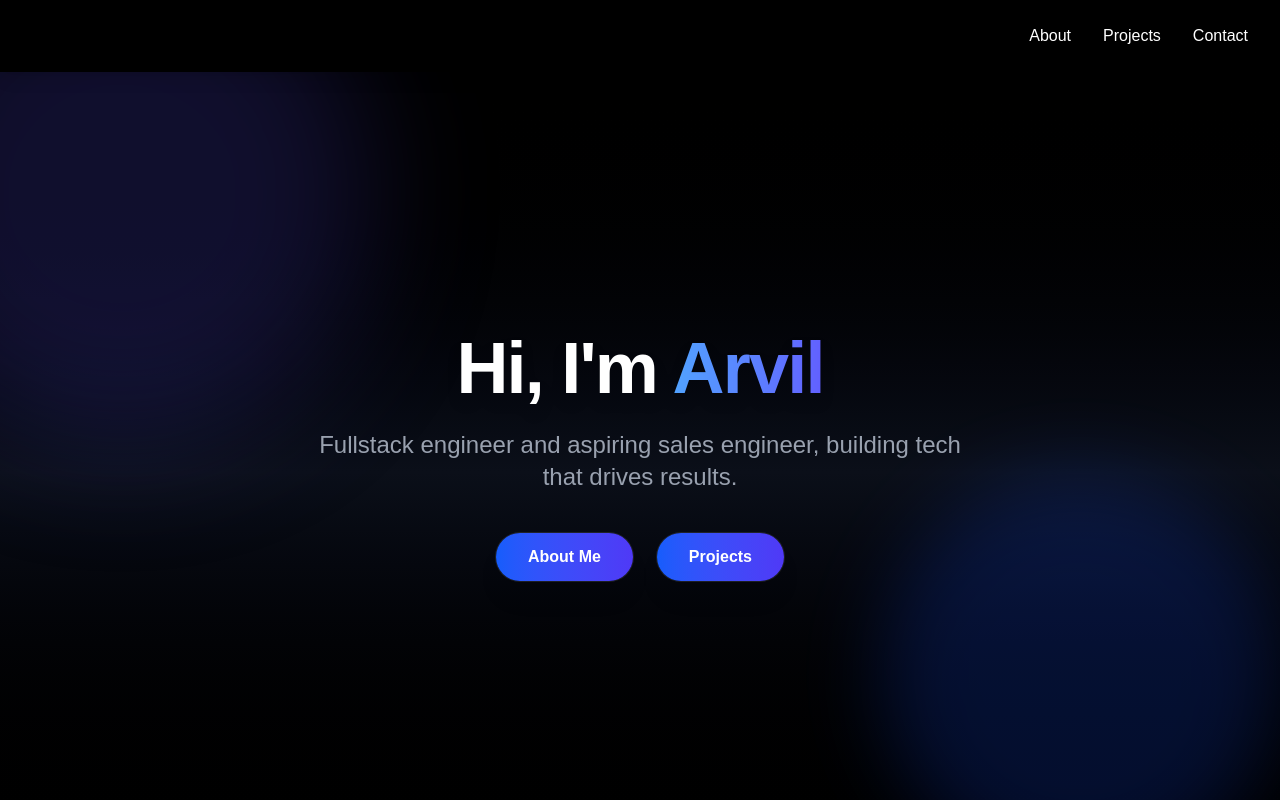
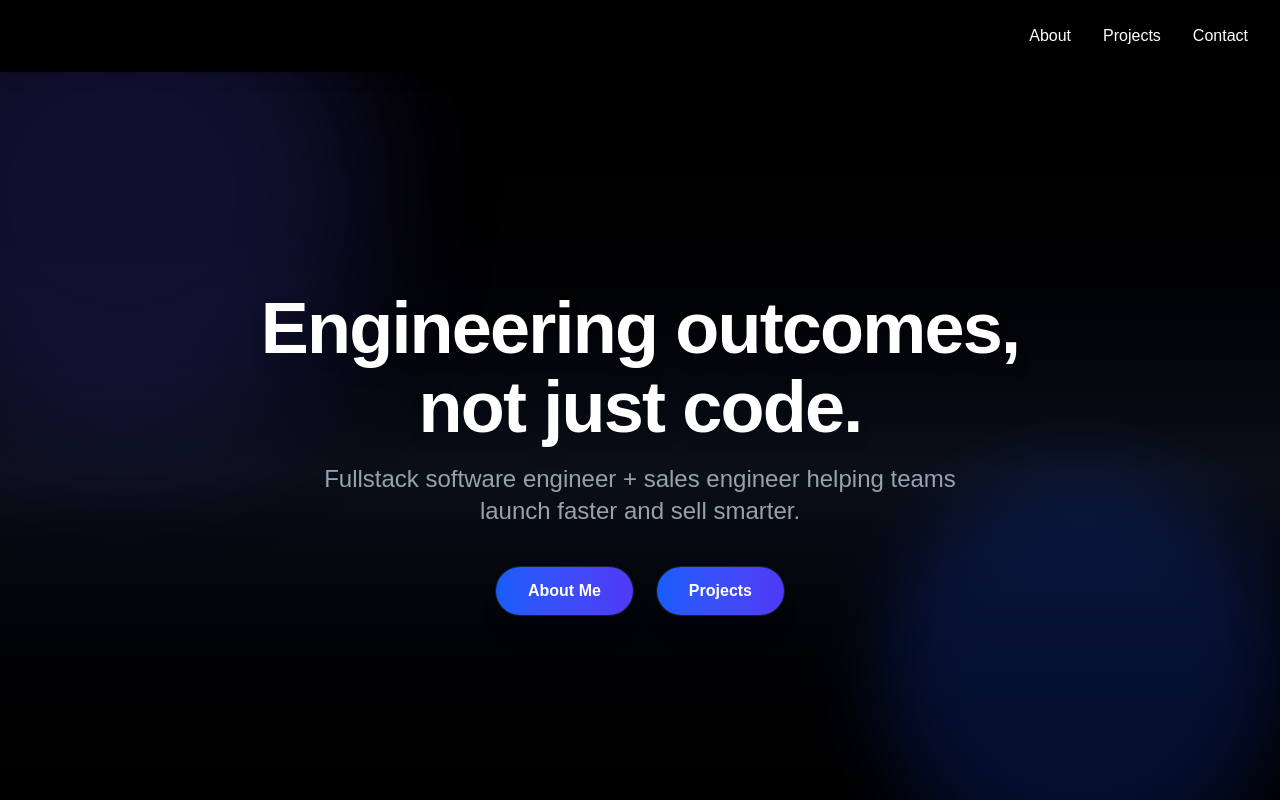
Before and after one commit to adey1998/arvil-portfolio, a Next.js app: page / in a window 1280 px wide. Shown: the top 800 px of the page. Built offline with nearby package versions, Linux system fonts and the light colour scheme.

Commit message:
fixed hero section

```diff
--- a/src/sections/Contact.tsx
+++ b/src/sections/Contact.tsx
@@ -18,7 +18,7 @@ export default function Contact() {
           Contact Me
         </h2>
         <p className="text-lg text-gray-300 mb-12 font-inter">
-          Interested in collaborating or discussing opportunities? Let’s get in touch — I’d love to hear from you.
+          Interested in collaborating or discussing opportunities? Let’s get in touch — I’d love to hear from you!
         </p>
       </motion.div>
 
--- a/src/sections/Hero.tsx
+++ b/src/sections/Hero.tsx
@@ -15,15 +15,12 @@ export default function Hero() {
         animate={{ opacity: 1, y: 0, scale: 1 }}
         transition={{ duration: 1.2 }}
       >
-        <h1 className="text-6xl md:text-7xl font-poppins font-extrabold mb-4 leading-tight tracking-tight drop-shadow-xl">
-          Hi, I&apos;m{" "}
-          <span className="bg-gradient-to-r from-blue-400 to-indigo-500 bg-clip-text text-transparent">
-            Arvil
-          </span>
+        <h1 className="text-6xl md:text-7xl font-poppins font-extrabold mb-4 leading-[1.1] tracking-tight drop-shadow-xl">
+          Engineering outcomes, not just code.
         </h1>
 
         <p className="text-lg md:text-2xl font-inter text-gray-400 mb-10 max-w-2xl mx-auto">
-          Fullstack engineer and aspiring sales engineer, building tech that drives results.
+          Fullstack software engineer + sales engineer helping teams launch faster and sell smarter.
         </p>
 
         {/* Buttons */}
```
